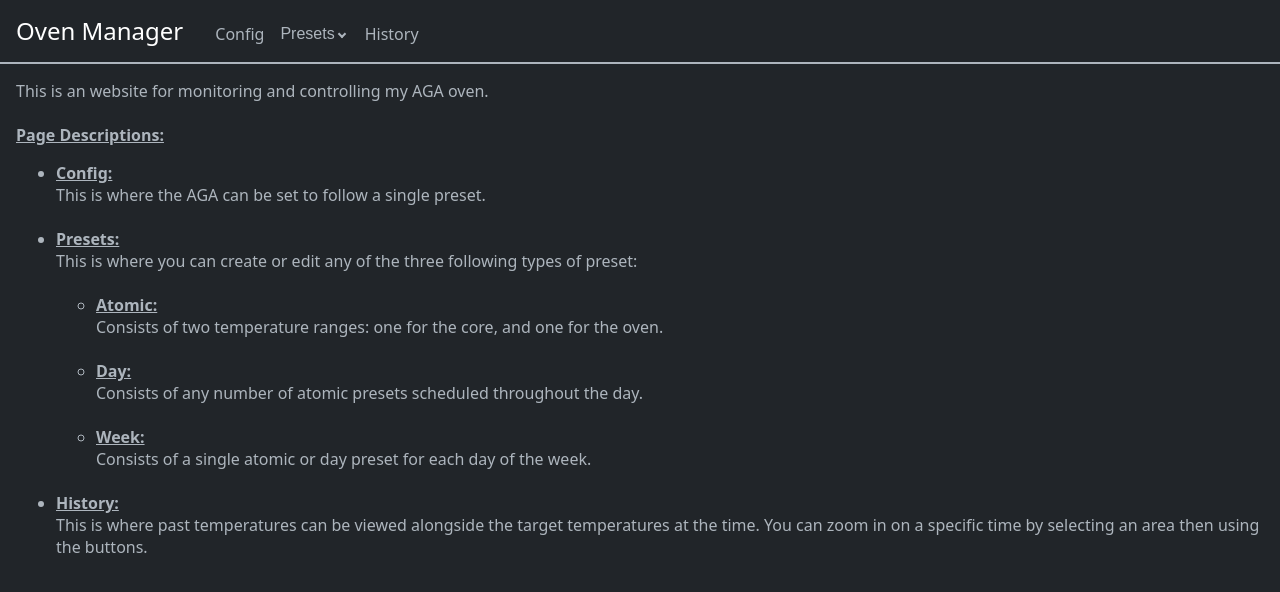
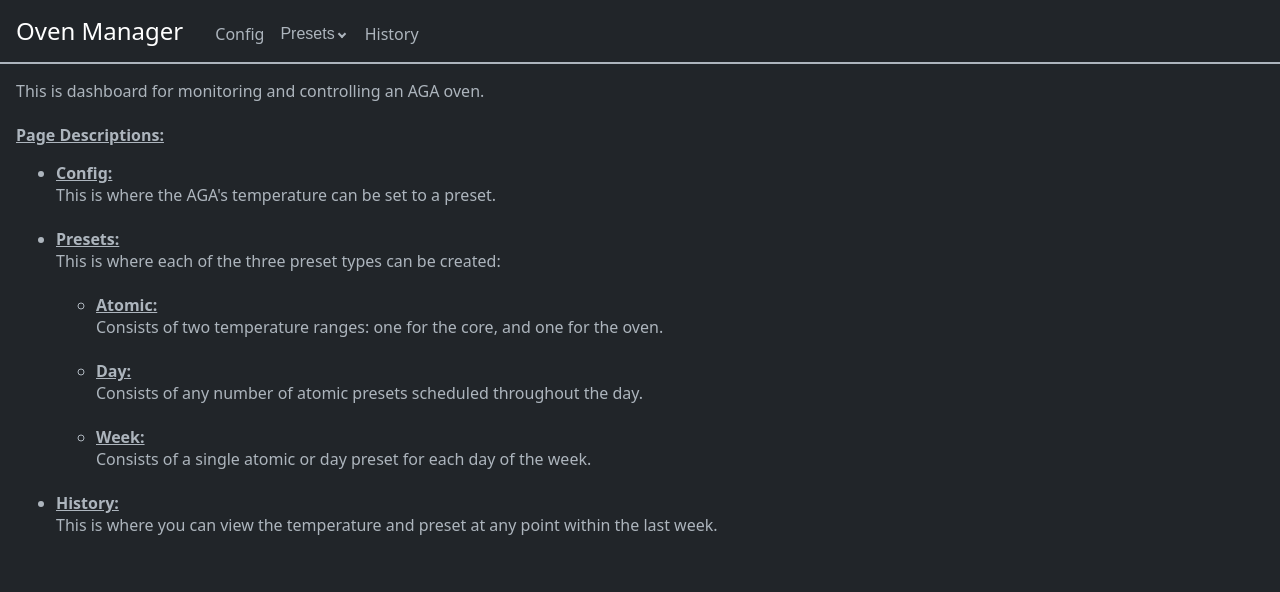
Before and after one commit to Jamman214/oven-manager, a React (Vite) app in the folder frontend/: page / in a window 1280 px wide. Shown: the top 592 px of the page. Built offline with nearby package versions, Linux system fonts and the light colour scheme.

Commit message:
rewrote home page

```diff
--- a/frontend/src/pages/Home.tsx
+++ b/frontend/src/pages/Home.tsx
@@ -2,18 +2,18 @@
 function Home() {
     return (
         <div className="text">
-            This is an website for monitoring and controlling my AGA oven. <br/><br/>
+            This is dashboard for monitoring and controlling an AGA oven.<br/><br/>
 
             <b><u>Page Descriptions:</u></b><br/>
             <ul>
                 <li>
                     <b><u>Config:</u></b><br/>
-                    This is where the AGA can be set to follow a single preset.
+                    This is where the AGA's temperature can be set to a preset.
                 </li>
                 <br/>
                 <li>
                     <b><u>Presets:</u></b><br/>
-                    This is where you can create or edit any of the three following types of preset:
+                    This is where each of the three preset types can be created:
                     <ul>
                         <br/>
                         <li>
@@ -35,7 +35,7 @@ function Home() {
                 <br/>
                 <li>
                     <b><u>History:</u></b><br/>
-                    This is where past temperatures can be viewed alongside the target temperatures at the time. You can zoom in on a specific time by selecting an area then using the buttons.
+                    This is where you can view the temperature and preset at any point within the last week.
                 </li>
                 <br/>
             </ul>
```
